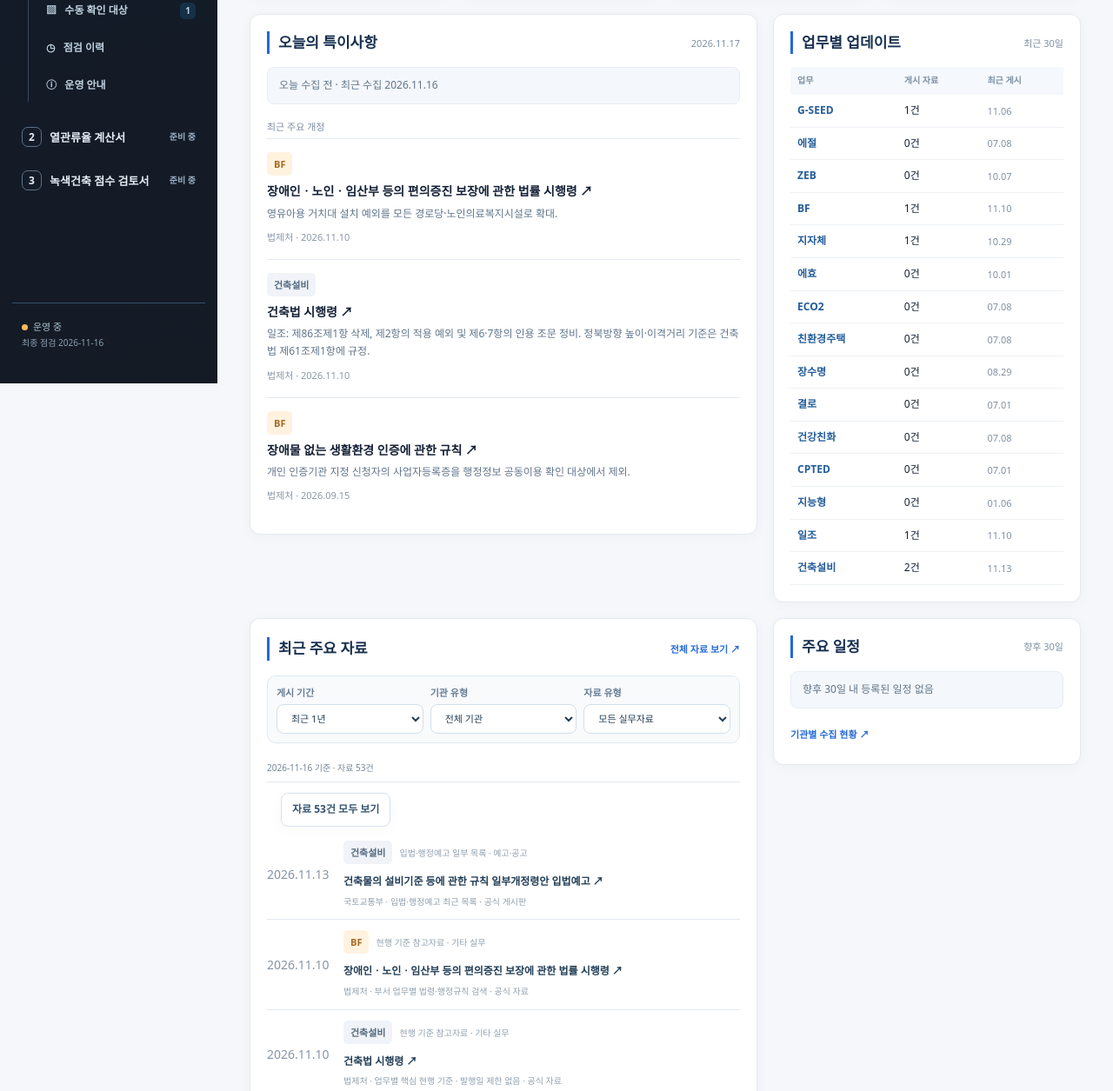
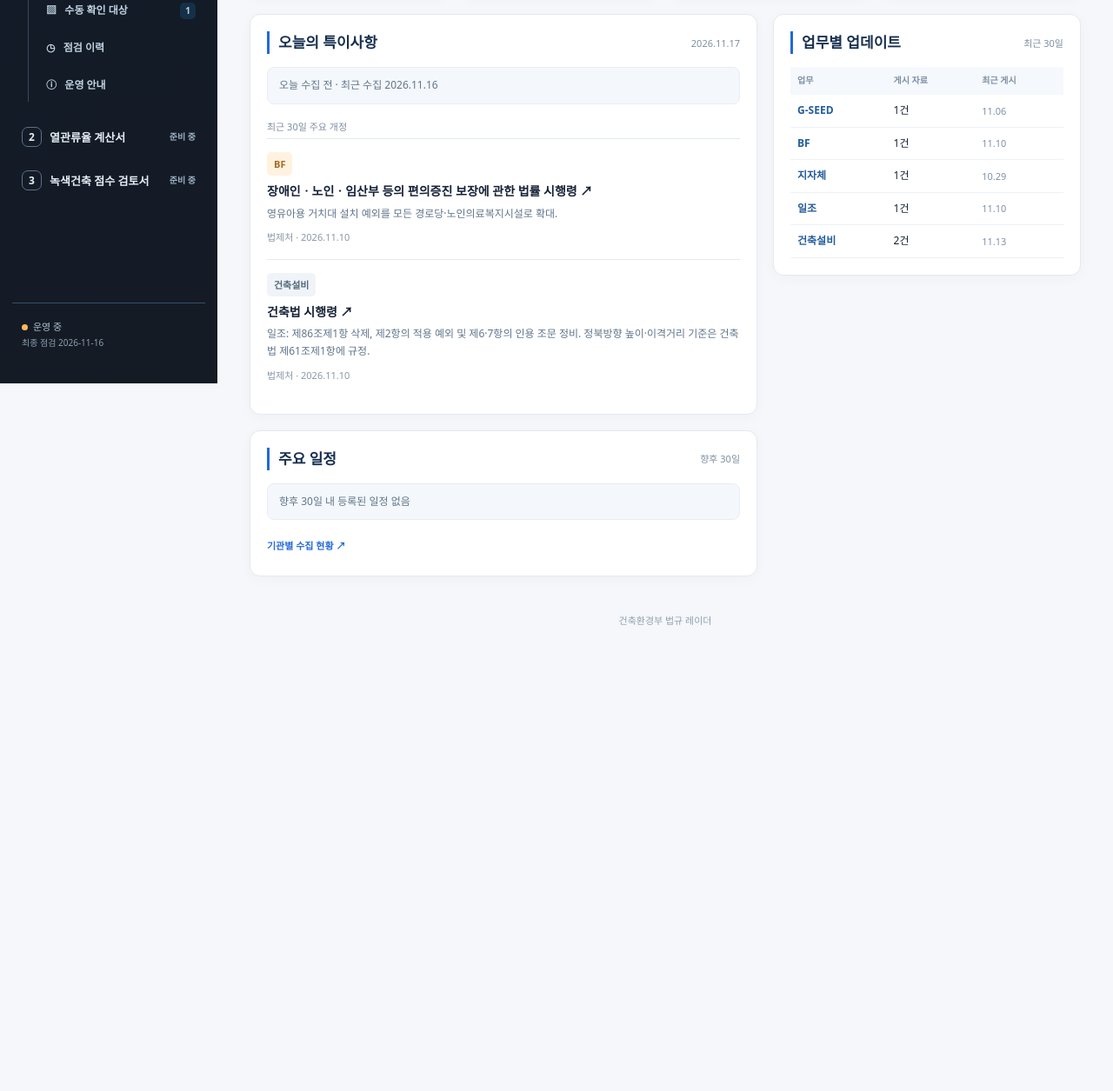
Before and after one commit to Leehonghun/cheongma-law-portal, a plain HTML site: page index.html in a window 1280 px wide. Shown: the part 359-1614 px from the top of the page at 87% size. After the commit the page ends 1152 px from the top, so only its background shows below. Drawn offline with Linux system fonts and the light colour scheme.

Commit message:
Publish verified law radar snapshot

```diff
--- a/index.html
+++ b/index.html
@@ -88,17 +88,6 @@
 <div class="dashboard-grid">
 <div class="dash-panel"><div class="dash-heading"><h2>오늘의 특이사항</h2><span id="dashboard-day"></span></div><div id="today-highlights"></div></div>
 <div class="dash-panel"><div class="dash-heading"><h2>업무별 업데이트</h2><span>최근 30일</span></div><div id="work-updates"></div></div>
-<div class="dash-panel dash-recent"><div class="dash-heading"><h2 id="home-section-title">최근 주요 자료</h2><button class="dash-text" id="all-posts-button">전체 자료 보기 ↗</button></div><div class="home-filters" aria-label="실무 관련 자료 표시 조건">
-        <div class="home-field"><label for="home-period">게시 기간</label><select id="home-period" aria-label="첫 화면 게시 기간">
-          <option value="30">최근 1개월</option><option value="90">최근 3개월</option><option value="180">최근 6개월</option><option value="365" selected>최근 1년</option><option value="all">전체 기간</option>
-        </select></div>
-        <div class="home-field"><label for="home-source">기관 유형</label><select id="home-source" aria-label="첫 화면 기관 유형">
-          <option value="all">전체 기관</option><option value="중앙부처">중앙부처</option><option value="지자체">지자체</option><option value="인증·운영기관">인증·운영기관</option>
-        </select></div>
-        <div class="home-field"><label for="home-kind">자료 유형</label><select id="home-kind" aria-label="첫 화면 실무자료 유형"><option value="all">모든 실무자료</option><option value="기준·고시">기준·고시</option><option value="예고·공고">예고·공고</option><option value="해설·매뉴얼">안내서·매뉴얼</option><option value="기타 실무">기타 실무자료</option></select></div>
-
-      </div>
-      <div id="latest-post-list" aria-label="최근 게시물 목록"></div></div>
 <div class="dash-panel"><div class="dash-heading"><h2>주요 일정</h2><span>향후 30일</span></div><div id="upcoming-dates"></div><button class="dash-text" id="source-status-button">기관별 수집 현황 ↗</button></div>
 </div></section>
       <section class="section hide" id="view-feed">
@@ -147,7 +136,7 @@ const $=id=>document.getElementById(id);
 const GROUPS=['전체','G-SEED','에절','ZEB','BF','지자체','에효','ECO2','친환경주택','장수명','결로','건강친화','CPTED','지능형','일조','건축설비','중앙부처'];
 const GROUP_CLASS={'G-SEED':'gseed','에절':'epi','ZEB':'zeb','BF':'bf','중앙부처':'central'};
 const BASE_DATE=new Date();
-let group='전체',page=0,activeTab='today',homeExpanded=false;const size=20;
+let group='전체',page=0,activeTab='today';const size=20;
 const escapeHTML=x=>String(x??'').replace(/[&<>"']/g,ch=>({'&':'&amp;','<':'&lt;','>':'&gt;','"':'&quot;',"'":'&#39;'}[ch]));
 function safeLink(url){try{const u=new URL(url);return u.protocol==='https:'?u.href:''}catch(e){return ''}}
 function dateDisplay(date){return date?date.replaceAll('-','.'): '날짜 미확인'}
@@ -155,59 +144,6 @@ function postStatus(post){if(post.attachments&&post.attachments.length)return '
 function stats(){
  const defs=[['sites','등록된 공식 사이트',DATA.summary.target_sites,'등록 경로','▤'],['channels','전체목록 확인 채널',DATA.summary.verified_full_listing_channels,'게시물 목록 확인','▦'],['cities','지자체 공식 검색',DATA.summary.city_query_last_success+'/'+DATA.summary.city_query_total,('게시물 저장 '+(DATA.summary.city_publication_cities||0)+'/17곳 · 녹색건축물 설계기준 관련'),'⌕'],['manual','검색 결과 미확인',DATA.summary.manual_cities+'곳','검색 결과 확인 필요','!']];
  $('stats').innerHTML=defs.map(x=>`<button type="button" class="stat" data-kpi="${x[0]}" aria-label="${escapeHTML(x[1])} ${escapeHTML(x[2])} 상세 목록 열기"><span class="stat-top">${escapeHTML(x[1])}<span class="stat-icon">${x[4]}</span></span><strong>${escapeHTML(x[2])}<span class="stat-arrow" aria-hidden="true">↗</span></strong><span class="stat-foot">${escapeHTML(x[3])}</span></button>`).join('');
-}
-
-function renderToday(){
- const root=$('latest-post-list');
- root.replaceChildren();
- const day=$('home-period').value;
- const origin=$('home-source').value;
- const kind=$('home-kind').value;
- const dayLabels={'30':'최근 1개월','90':'최근 3개월','180':'최근 6개월','365':'최근 1년','all':'전체 기간'};
- $('home-section-title').textContent='최근 주요 자료';
- const eligible=new Set(Array.isArray(DATA.home_pool_keys)?DATA.home_pool_keys:[]);
- const asOf=Date.parse((DATA.home_policy?.as_of||DATA.last_source_check)+'T00:00:00Z');
- const filtered=DATA.records.filter(r=>{
-    if(!eligible.has(r.key))return false;
-    if(origin!=='all'&&r.origin_category!==origin)return false;
-    if(kind!=='all'&&r.document_category!==kind)return false;
-    if(day==='all')return true;
-    const posted=Date.parse(r.date+'T00:00:00Z');
-    const elapsed=(asOf-posted)/86400000;
-    return Number.isFinite(elapsed)&&elapsed>=0&&elapsed<=Number(day);
- });
- const limit=Number(DATA.home_policy?.show_limit||8);
- const feed=homeExpanded?filtered:filtered.slice(0,limit);
- const banner=document.createElement('div');banner.className='latest-summary';
- banner.textContent=(DATA.last_source_check+' 기준 · 자료 '+filtered.length+'건');
- root.append(banner);
- if(filtered.length>limit){
-   const more=document.createElement('button');more.type='button';more.className='soft-button';
-   more.style.margin='12px 16px 4px';
-   more.textContent=homeExpanded?'우선 '+limit+'건만 보기':'자료 '+filtered.length+'건 모두 보기';
-   more.onclick=()=>{homeExpanded=!homeExpanded;renderToday()};
-   root.append(more);
- }
- if(!feed.length){
-   const empty=document.createElement('div');empty.className='notice-line';
-   empty.style.margin='16px';
-   empty.textContent='선택한 조건에 해당하는 자료가 없습니다.';
-   root.append(empty);
- }
- for(const r of feed){
-  const row=document.createElement('article');row.className='today-card';
-  const date=document.createElement('span');date.className='date';date.textContent=dateDisplay(r.date);row.append(date);
-  const center=document.createElement('div');center.className='today-content';
-  const tag=document.createElement('span');tag.className='source '+(GROUP_CLASS[r.group]||'');tag.textContent=r.group;center.append(tag);
-  const channel=document.createElement('span');channel.className='today-meta';channel.style.marginLeft='8px';channel.textContent=r.channel+' · '+(r.document_category||'미분류');center.append(channel);
-  const heading=document.createElement('div');heading.style.marginTop='8px';
-  const url=safeLink(r.url);
-  if(url){const link=document.createElement('a');link.href=url;link.target='_blank';link.rel='noopener noreferrer';link.title='공식 자료 상세페이지 열기';link.textContent=r.title+' ↗';heading.append(link)}
-  else{heading.textContent=r.title}
-  center.append(heading);
-  const meta=document.createElement('div');meta.className='today-meta';meta.textContent=r.source+' · '+(r.link_type==='board'?'공식 게시판':r.key.startsWith('curated:')?'참고자료':'공식 자료');center.append(meta);row.append(center);
-  root.append(row);
- }
 }
 
 function inGroup(r,g){return g==='전체'||r.group===g||(r.work_categories||[]).includes(g)||(g==='중앙부처'&&r.origin_category==='중앙부처')}
@@ -321,13 +257,13 @@ function renderDashboard(){
  $('dashboard-stats').innerHTML=metrics.map(m=>'<div class="dash-metric" style="--accent:'+m[3]+'"><span>'+m[0]+'</span><strong>'+m[1]+'</strong><small>'+m[2]+'</small></div>').join('');
  const todayRows=[...new Map([...newToday,...revisedToday].map(r=>[r.key,r])).values()];
  const note=!todayCollected?'오늘 수집 전 · 최근 수집 '+dateDisplay(DATA.last_source_check):todayRows.length?'오늘 게시된 자료 '+todayRows.length+'건':'오늘 게시된 새 자료 없음';
- const selected=todayRows.length?todayRows.slice(0,3):recent.filter(r=>r.official_summary).slice(0,3);
- $('today-highlights').innerHTML='<div class="dash-note">'+escapeHTML(note)+'</div>'+(!todayRows.length?'<div class="dash-subheading">최근 주요 개정</div>':'')+selected.map(r=>{
+ const selected=todayRows.length?todayRows.slice(0,3):month.filter(r=>r.official_summary).slice(0,3);
+ $('today-highlights').innerHTML='<div class="dash-note">'+escapeHTML(note)+'</div>'+(!todayRows.length?'<div class="dash-subheading">최근 30일 주요 개정</div>':'')+selected.map(r=>{
  const text=r.official_summary?.changes?.[0]||r.description||'';
  return '<button class="dash-highlight" data-post="'+escapeHTML(r.key)+'"><span class="source '+(GROUP_CLASS[r.group]||'')+'">'+escapeHTML(r.group)+'</span><strong>'+escapeHTML(r.title)+' ↗</strong><p>'+escapeHTML(text)+'</p><small>'+escapeHTML(r.source.split(' · ')[0])+' · '+escapeHTML(dateDisplay(r.date))+'</small></button>';
  }).join('');
- $('work-updates').innerHTML='<table class="dash-table"><thead><tr><th>업무</th><th>게시 자료</th><th>최근 게시</th></tr></thead><tbody>'+groups.map(g=>{
- const rows=month.filter(r=>inGroup(r,g)),last=recent.find(r=>inGroup(r,g));
+ $('work-updates').innerHTML='<table class="dash-table"><thead><tr><th>업무</th><th>게시 자료</th><th>최근 게시</th></tr></thead><tbody>'+groups.filter(g=>month.some(r=>inGroup(r,g))).map(g=>{
+ const rows=month.filter(r=>inGroup(r,g)),last=rows[0];
  return '<tr><td><button data-work="'+escapeHTML(g)+'">'+escapeHTML(g)+'</button></td><td>'+rows.length+'건</td><td>'+escapeHTML(last?.date?.slice(5).replace('-','.')||'—')+'</td></tr>';
  }).join('')+'</tbody></table>';
  $('upcoming-dates').innerHTML=uniqueDates.length?uniqueDates.slice(0,6).map(s=>'<div class="dash-schedule"><time>'+escapeHTML(s.date.slice(5).replace('-','.'))+'</time><div><button data-post="'+escapeHTML(s.r.key)+'">'+escapeHTML(s.label)+'</button><small>'+escapeHTML(s.r.title)+'</small></div></div>').join(''):'<div class="dash-note">향후 30일 내 등록된 일정 없음</div>';
@@ -369,15 +305,15 @@ document.querySelector('.top-pulse').textContent='● 수집 상태 · '+DATA.so
 document.querySelector('.sidebar-bottom').innerHTML='<span class="small-dot"></span>운영 중<br><span style="font-size:10px;opacity:.8">최종 점검 '+escapeHTML(DATA.last_source_check)+'</span>';
 renderCurated();renderHistory();renderDashboard();
 
-$('nav-count').textContent=DATA.records.length;$('manual-count').textContent=DATA.manual.length;stats();chips();renderToday();renderRows();renderSources();renderManual();
-$('home-period').addEventListener('change',()=>{homeExpanded=false;renderToday()});
-$('home-source').addEventListener('change',()=>{homeExpanded=false;renderToday()});
+$('nav-count').textContent=DATA.records.length;$('manual-count').textContent=DATA.manual.length;stats();chips();renderRows();renderSources();renderManual();
+
+
 
 $('search').addEventListener('input',()=>{page=0;renderRows()});$('date-filter').addEventListener('change',()=>{page=0;renderRows()});$('detail-filter').addEventListener('change',()=>{page=0;renderRows()});
 $('radar-toggle').onclick=()=>{if(!RADAR_TABS.has(activeTab))tab('today');else setRadarOpen($('radar-subnav').hidden)};
 $('status-open').onclick=e=>openKpi('status',e.currentTarget);$('stats').addEventListener('click',e=>{const button=e.target.closest('[data-kpi]');if(button)openKpi(button.dataset.kpi,button)});
 $('kpi-search').oninput=renderKpi;$('kpi-filter').onchange=renderKpi;$('kpi-close').onclick=closeKpi;$('kpi-modal').onclick=e=>{if(e.target===$('kpi-modal'))closeKpi()};
-$('all-posts-button').onclick=()=>tab('feed');$('source-status-button').onclick=()=>tab('coverage');
+$('source-status-button').onclick=()=>tab('coverage');
 $('prev-page').onclick=()=>{page--;renderRows();};$('next-page').onclick=()=>{page++;renderRows()};document.querySelectorAll('[data-tab]').forEach(b=>b.onclick=()=>tab(b.dataset.tab));$('modal-close').onclick=closeDetail;$('modal').onclick=e=>{if(e.target===$('modal'))closeDetail()};document.addEventListener('keydown',e=>{if(e.key==='Escape'){if(kpiKind)closeKpi();else closeDetail()}});
 })();
 </script>
```
